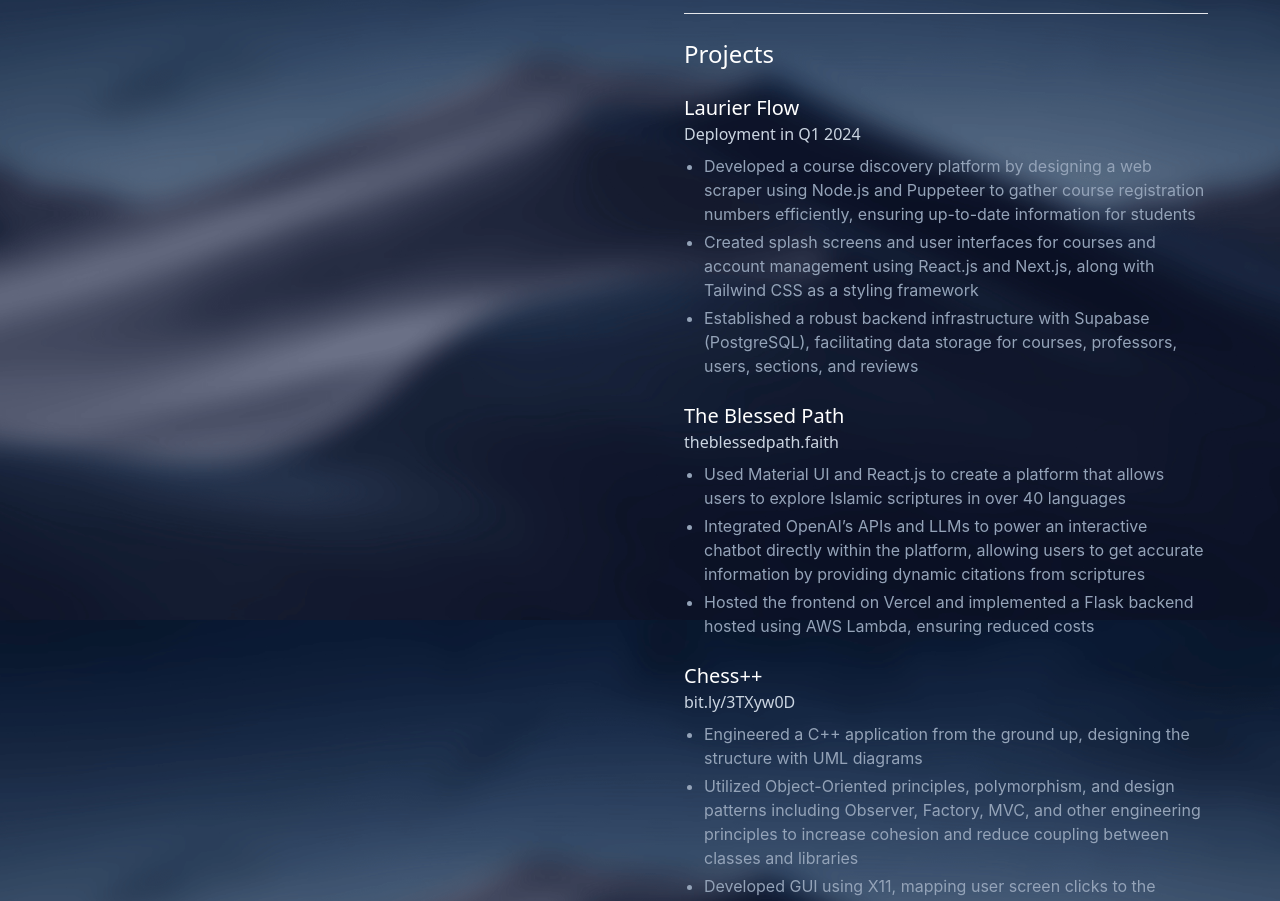
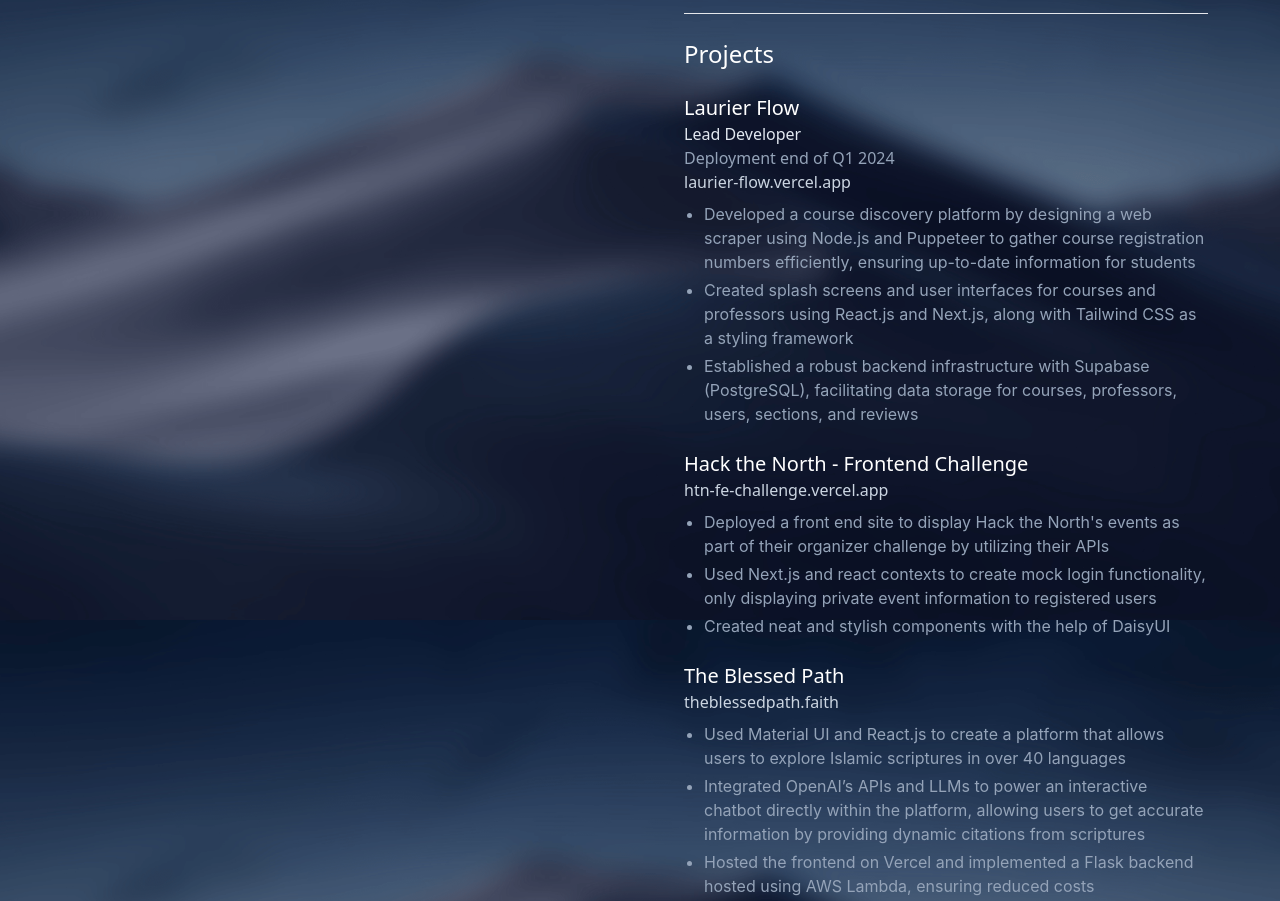
Before and after one commit to faizaanqureshi/faizaan-website, a React (Create React App) app: page / in a window 1280 px wide. Shown: the part 980-1881 px from the top of the page. Built offline with nearby package versions, Linux system fonts and the light colour scheme.

Commit message:
add project

```diff
--- a/src/App.js
+++ b/src/App.js
@@ -78,19 +78,42 @@
             <div className='flex flex-row justify-left pb-6'>
               <div className='flex flex-col'>
                 <h2 className='font-sans text-white font-medium text-xl'>Laurier Flow</h2>
-                <p className='font-sans text-slate-300'>Deployment in Q1 2024</p>
+                <p className='font-sans text-slate-200'>Lead Developer</p>
+                <p className='font-sans text-slate-400'>Deployment end of Q1 2024</p>
+                <a href='https://laurier-flow.vercel.app/'>
+                  <p className='font-sans text-slate-300'>laurier-flow.vercel.app</p>
+                </a>
                 <ul class="space-y-1 text-slate-400 pl-5 list-disc list-outside pt-2">
                   <li>
                     Developed a course discovery platform by designing a web scraper using Node.js and Puppeteer to gather course
                     registration numbers efficiently, ensuring up-to-date information for students
                   </li>
                   <li>
-                    Created splash screens and user interfaces for courses and account management using React.js and Next.js, along
+                    Created splash screens and user interfaces for courses and professors using React.js and Next.js, along
                     with Tailwind CSS as a styling framework
                   </li>
                   <li>
                     Established a robust backend infrastructure with Supabase (PostgreSQL), facilitating data storage for courses,
                     professors, users, sections, and reviews
+                  </li>
+                </ul>
+              </div>
+            </div>
+            <div className='flex flex-row justify-left pb-6'>
+              <div className='flex flex-col'>
+                <h2 className='font-sans text-white font-medium text-xl'>Hack the North - Frontend Challenge</h2>
+                <a href='https://htn-fe-challenge.vercel.app/'>
+                  <p className='font-sans text-slate-300'>htn-fe-challenge.vercel.app</p>
+                </a>
+                <ul class="space-y-1 text-slate-400 pl-5 list-disc list-outside pt-2">
+                  <li>
+                    Deployed a front end site to display Hack the North's events as part of their organizer challenge by utilizing their APIs
+                  </li>
+                  <li>
+                    Used Next.js and react contexts to create mock login functionality, only displaying private event information to registered users
+                  </li>
+                  <li>
+                    Created neat and stylish components with the help of DaisyUI
                   </li>
                 </ul>
               </div>
```
